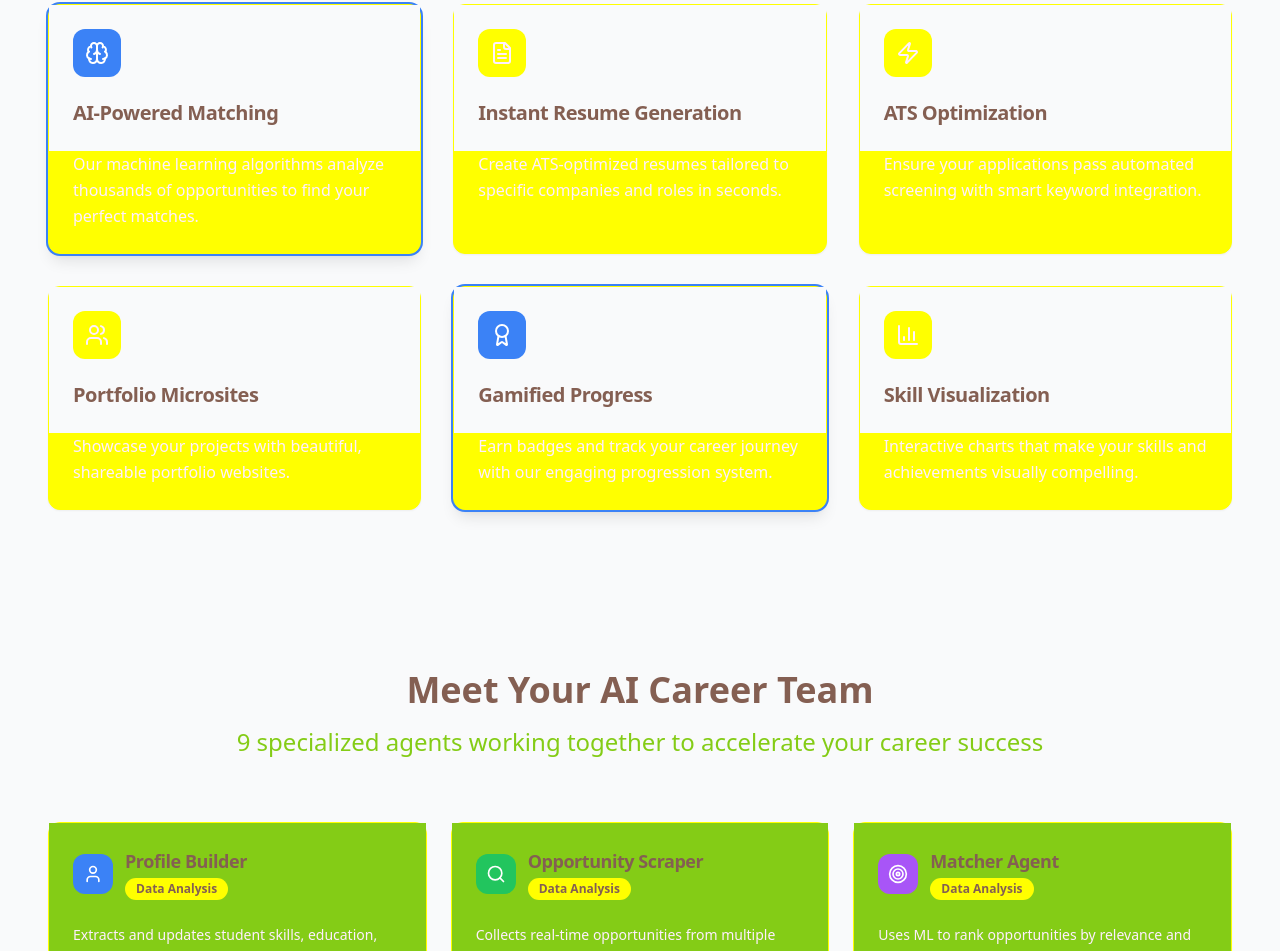
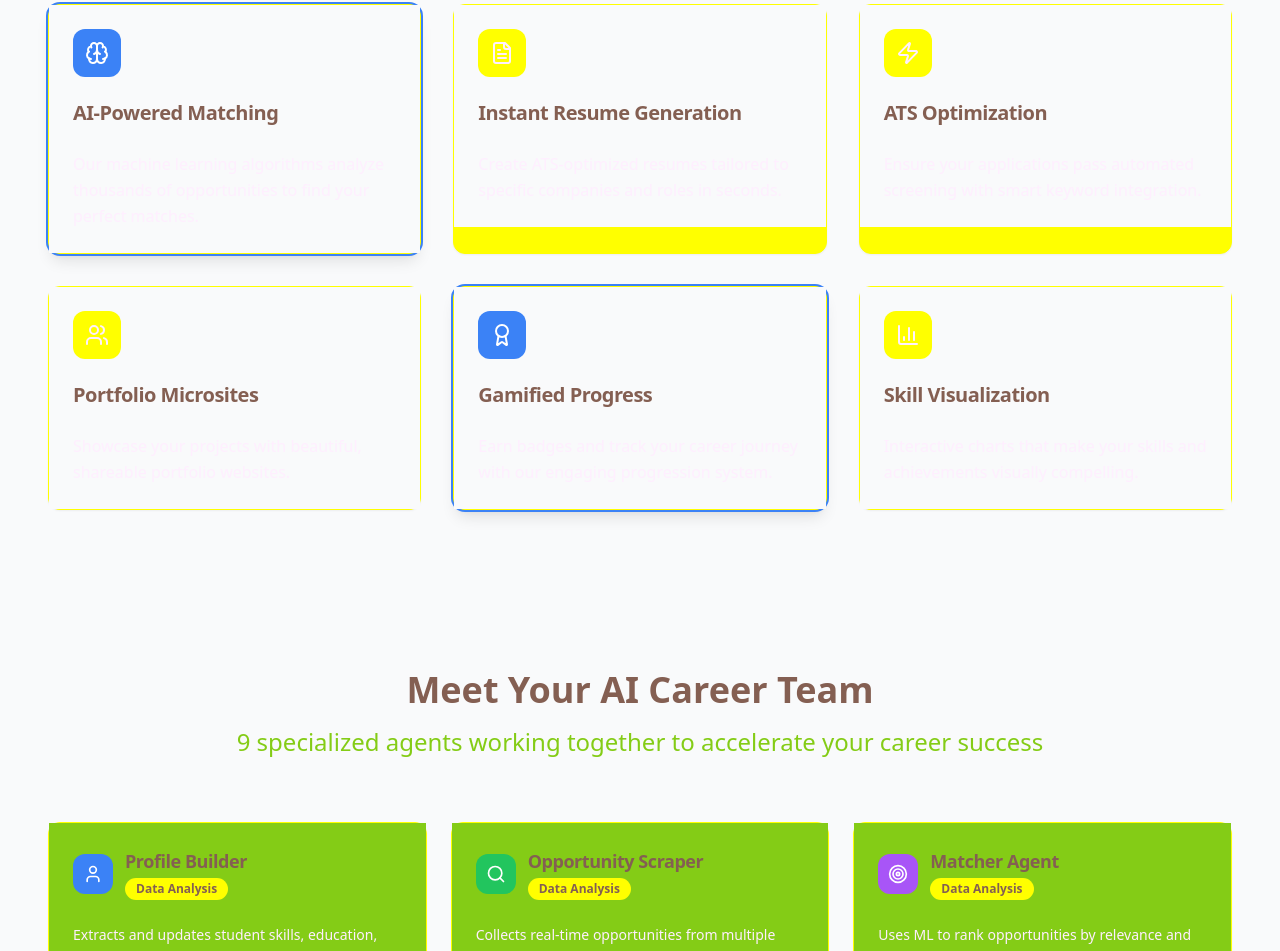
Before and after one commit to mayankgit22/career-canvas-ai-sculptor-97, a React (Vite) app: page / in a window 1280 px wide. Shown: the part 2034-2985 px from the top of the page. Built offline with nearby package versions, Linux system fonts and the light colour scheme.

Commit message:
Visual edit in Lovable
Edited UI in Lovable

```diff
--- a/src/components/FeatureCard.tsx
+++ b/src/components/FeatureCard.tsx
@@ -19,7 +19,7 @@ export const FeatureCard = ({
         </div>
         <CardTitle className="text-xl">{title}</CardTitle>
       </CardHeader>
-      <CardContent>
+      <CardContent className="bg-gray-50">
         <p className="text-muted-foreground leading-relaxed">{description}</p>
       </CardContent>
     </Card>;
```
